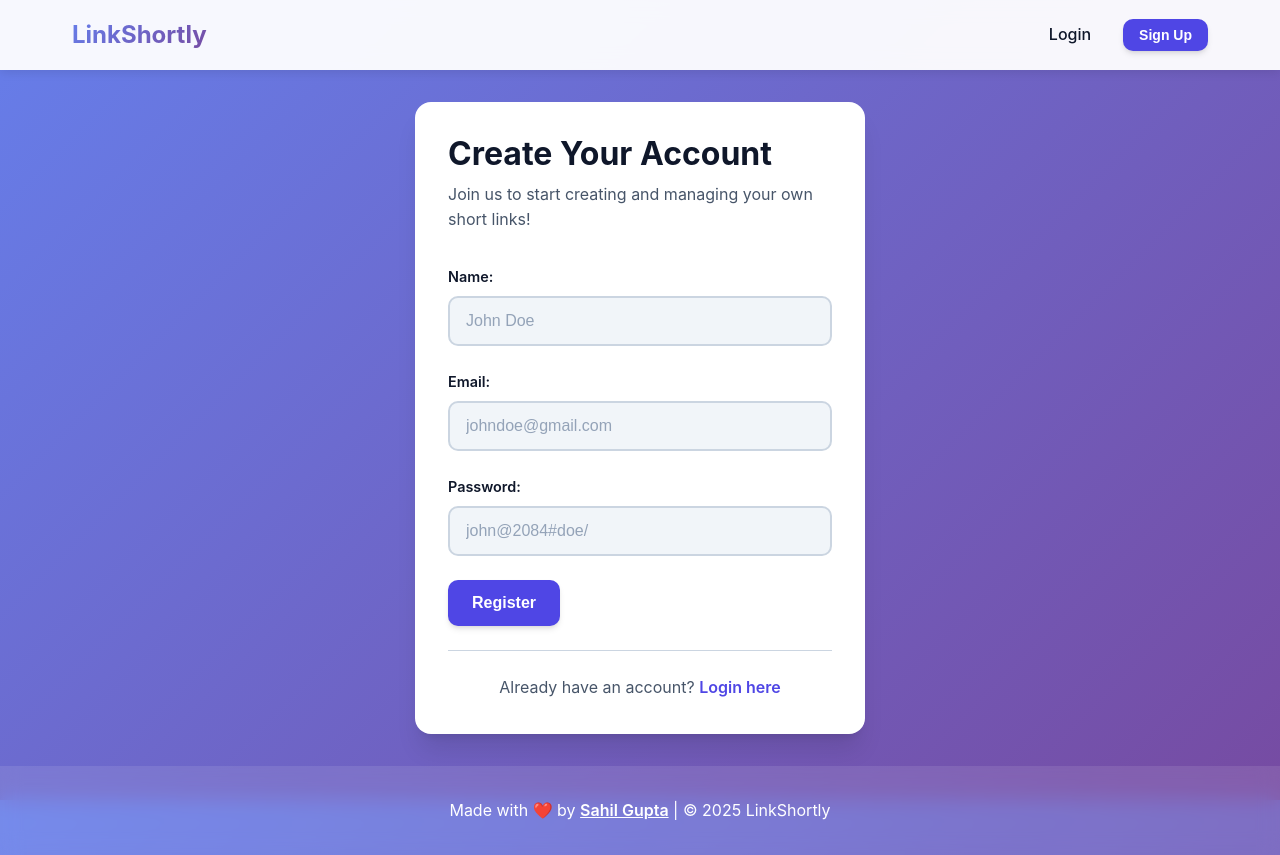
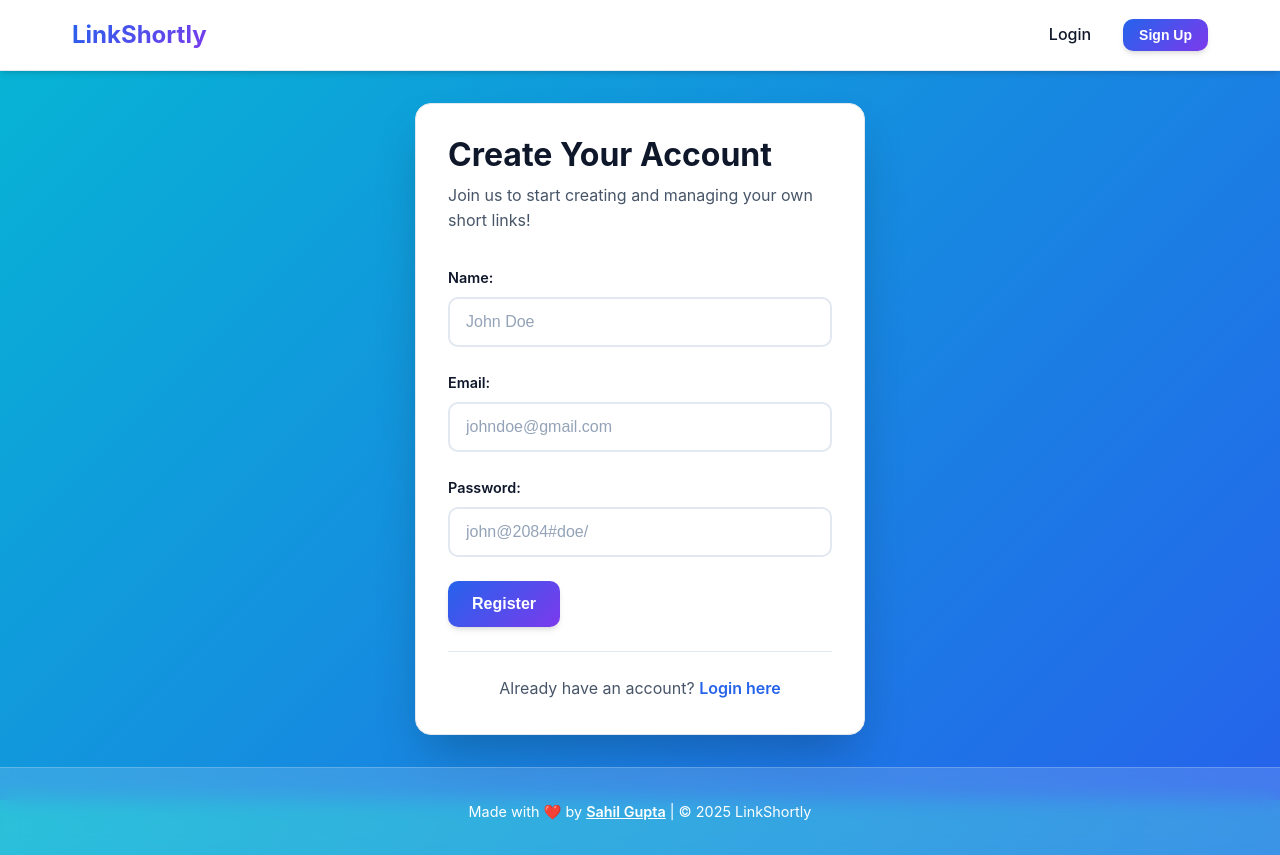
Before and after one commit to Sahilgupta2175/URL-Shortner, a React (Vite) app in the folder Client/: page /register in a window 1280 px wide. Built offline with nearby package versions, Linux system fonts and the light colour scheme.

Commit message:
feat: comprehensive color theory redesign - warm, cool, and neutral palette with 60-30-10 rule

```diff
--- a/Client/src/App.css
+++ b/Client/src/App.css
@@ -7,14 +7,15 @@
 
 /* Navigation Bar */
 .navbar {
-  background: rgba(255, 255, 255, 0.95);
+  background: var(--neutral-white);
+  -webkit-backdrop-filter: blur(10px);
   backdrop-filter: blur(10px);
-  -webkit-backdrop-filter: blur(10px);
-  box-shadow: 0 2px 10px rgba(0, 0, 0, 0.1);
+  box-shadow: var(--shadow-md);
   padding: 1rem 0;
   position: sticky;
   top: 0;
   z-index: 100;
+  border-bottom: 1px solid var(--neutral-medium);
 }
 
 .navbar-content {
@@ -29,11 +30,17 @@
 .navbar-brand {
   font-size: 1.5rem;
   font-weight: 700;
-  background: linear-gradient(135deg, #667eea 0%, #764ba2 100%);
+  background: var(--gradient-primary);
   -webkit-background-clip: text;
   -webkit-text-fill-color: transparent;
   background-clip: text;
   text-decoration: none;
+  transition: var(--transition-fast);
+}
+
+.navbar-brand:hover {
+  filter: brightness(1.2);
+  transform: scale(1.05);
 }
 
 .navbar-links {
@@ -56,12 +63,17 @@
   bottom: -4px;
   left: 0;
   width: 0;
-  height: 2px;
-  background: linear-gradient(135deg, #667eea 0%, #764ba2 100%);
-  transition: width 0.3s ease;
+  height: 3px;
+  background: var(--gradient-primary);
+  transition: var(--transition-base);
+  border-radius: 2px;
 }
 
 .navbar-links a:hover::after {
+  width: 100%;
+}
+
+.navbar-links a.active::after {
   width: 100%;
 }
 
@@ -96,10 +108,11 @@
 }
 
 .home-container form {
-  background: white;
+  background: var(--neutral-white);
   padding: 2rem;
   border-radius: 16px;
-  box-shadow: 0 20px 25px -5px rgb(0 0 0 / 0.1), 0 8px 10px -6px rgb(0 0 0 / 0.1);
+  box-shadow: var(--shadow-2xl);
+  border: 1px solid var(--neutral-medium);
 }
 
 .home-container form > div {
@@ -123,15 +136,17 @@
 
 .dashboard-container > p {
   text-align: center;
-  color: rgba(255, 255, 255, 0.9);
+  color: var(--text-inverse);
   margin-bottom: 2rem;
+  font-size: 1.125rem;
 }
 
 .links-list-container {
-  background: white;
+  background: var(--neutral-white);
   border-radius: 16px;
   padding: 2rem;
-  box-shadow: 0 20px 25px -5px rgb(0 0 0 / 0.1), 0 8px 10px -6px rgb(0 0 0 / 0.1);
+  box-shadow: var(--shadow-2xl);
+  border: 1px solid var(--neutral-medium);
 }
 
 /* Auth Pages (Login & Register) */
@@ -205,7 +220,10 @@
 .stat-card h3 {
   font-size: 2rem;
   margin-bottom: 0.5rem;
-  color: var(--primary-color);
+  background: var(--gradient-primary);
+  -webkit-background-clip: text;
+  -webkit-text-fill-color: transparent;
+  background-clip: text;
   font-weight: 700;
 }
 
@@ -217,51 +235,61 @@
 
 /* Footer */
 .footer {
-  background: rgba(255, 255, 255, 0.1);
+  background: rgba(255, 255, 255, 0.15);
+  -webkit-backdrop-filter: blur(10px);
   backdrop-filter: blur(10px);
-  -webkit-backdrop-filter: blur(10px);
   padding: 2rem;
   text-align: center;
-  color: white;
+  color: var(--text-inverse);
   margin-top: auto;
+  border-top: 1px solid rgba(255, 255, 255, 0.2);
 }
 
 .footer p {
-  color: white;
+  color: var(--text-inverse);
   margin: 0;
+  font-size: 0.9rem;
 }
 
 .footer a {
-  color: white;
+  color: var(--text-inverse);
   font-weight: 600;
   text-decoration: underline;
+  transition: var(--transition-fast);
+}
+
+.footer a:hover {
+  color: var(--accent-energy);
 }
 
 /* Hero Section */
 .hero-section {
   text-align: center;
   padding: 4rem 2rem;
-  background: rgba(255, 255, 255, 0.1);
+  background: rgba(255, 255, 255, 0.15);
+  -webkit-backdrop-filter: blur(10px);
   backdrop-filter: blur(10px);
-  -webkit-backdrop-filter: blur(10px);
   border-radius: 20px;
   margin-bottom: 3rem;
+  border: 1px solid rgba(255, 255, 255, 0.2);
+  box-shadow: var(--shadow-xl);
 }
 
 .hero-section h1 {
   font-size: 3.5rem;
-  color: white;
+  color: var(--text-inverse);
   margin-bottom: 1rem;
-  text-shadow: 2px 2px 4px rgba(0, 0, 0, 0.1);
+  text-shadow: 2px 2px 4px rgba(0, 0, 0, 0.2);
   background: none;
-  -webkit-text-fill-color: white;
+  -webkit-text-fill-color: var(--text-inverse);
 }
 
 .hero-section p {
   font-size: 1.25rem;
-  color: rgba(255, 255, 255, 0.95);
+  color: var(--text-inverse);
   max-width: 600px;
   margin: 0 auto 2rem;
+  text-shadow: 1px 1px 2px rgba(0, 0, 0, 0.1);
 }
 
 /* Animations */
--- a/Client/src/index.css
+++ b/Client/src/index.css
@@ -5,23 +5,73 @@
 }
 
 :root {
-  --primary-color: #4f46e5;
-  --primary-dark: #4338ca;
-  --primary-light: #6366f1;
-  --secondary-color: #0ea5e9;
+  /* Primary Color - Cool Blue for Trust & Reliability (60%) */
+  --primary-color: #2563eb;
+  --primary-dark: #1e40af;
+  --primary-light: #3b82f6;
+  --primary-lighter: #60a5fa;
+
+  /* Secondary Color - Warm Orange for Energy & Action (30%) */
+  --secondary-color: #f97316;
+  --secondary-dark: #ea580c;
+  --secondary-light: #fb923c;
+
+  /* Accent Colors (10%) */
+  --accent-warm: #ef4444; /* Red for urgency/delete */
+  --accent-energy: #facc15; /* Yellow for warnings */
+  --accent-success: #10b981; /* Green for success */
+  --accent-calm: #8b5cf6; /* Purple for premium features */
+  --accent-info: #06b6d4; /* Cyan for information */
+
+  /* Neutral Colors - For Clarity & Balance */
+  --neutral-white: #ffffff;
+  --neutral-light: #f8fafc;
+  --neutral-lighter: #f1f5f9;
+  --neutral-medium: #e2e8f0;
+  --neutral-gray: #94a3b8;
+  --neutral-dark: #475569;
+  --neutral-darker: #334155;
+  --neutral-black: #0f172a;
+
+  /* Background Gradients */
+  --gradient-primary: linear-gradient(135deg, #2563eb 0%, #7c3aed 100%);
+  --gradient-warm: linear-gradient(135deg, #f97316 0%, #ef4444 100%);
+  --gradient-cool: linear-gradient(135deg, #06b6d4 0%, #2563eb 100%);
+  --gradient-success: linear-gradient(135deg, #10b981 0%, #059669 100%);
+
+  /* Semantic Colors */
   --success-color: #10b981;
+  --success-light: #d1fae5;
   --danger-color: #ef4444;
+  --danger-light: #fee2e2;
   --warning-color: #f59e0b;
-  --dark-bg: #0f172a;
-  --light-bg: #f1f5f9;
-  --card-bg: #ffffff;
+  --warning-light: #fef3c7;
+  --info-color: #06b6d4;
+  --info-light: #cffafe;
+
+  /* Text Colors */
   --text-primary: #0f172a;
   --text-secondary: #475569;
-  --border-color: #cbd5e1;
+  --text-tertiary: #94a3b8;
+  --text-inverse: #ffffff;
+
+  /* UI Colors */
+  --border-color: #e2e8f0;
+  --border-focus: #2563eb;
+  --card-bg: #ffffff;
+  --overlay-bg: rgba(15, 23, 42, 0.6);
+
+  /* Shadows */
   --shadow-sm: 0 1px 2px 0 rgb(0 0 0 / 0.05);
   --shadow-md: 0 4px 6px -1px rgb(0 0 0 / 0.1), 0 2px 4px -2px rgb(0 0 0 / 0.1);
   --shadow-lg: 0 10px 15px -3px rgb(0 0 0 / 0.1), 0 4px 6px -4px rgb(0 0 0 / 0.1);
   --shadow-xl: 0 20px 25px -5px rgb(0 0 0 / 0.1), 0 8px 10px -6px rgb(0 0 0 / 0.1);
+  --shadow-2xl: 0 25px 50px -12px rgb(0 0 0 / 0.25);
+
+  /* Transitions */
+  --transition-fast: 150ms ease;
+  --transition-base: 300ms ease;
+  --transition-slow: 500ms ease;
 }
 
 body {
@@ -30,7 +80,7 @@ body {
     sans-serif;
   -webkit-font-smoothing: antialiased;
   -moz-osx-font-smoothing: grayscale;
-  background: linear-gradient(135deg, #667eea 0%, #764ba2 100%);
+  background: var(--gradient-cool);
   background-attachment: fixed;
   min-height: 100vh;
   color: var(--text-primary);
@@ -55,10 +105,12 @@ body {
   background: var(--card-bg);
   border-radius: 16px;
   padding: 2rem;
-  box-shadow: var(--shadow-xl);
+  box-shadow: var(--shadow-2xl);
+  -webkit-backdrop-filter: blur(10px);
   backdrop-filter: blur(10px);
-  border: 1px solid rgba(255, 255, 255, 0.2);
+  border: 1px solid var(--neutral-medium);
   animation: fadeInUp 0.6s ease-out;
+  transition: var(--transition-base);
 }
 
 @keyframes fadeInUp {
@@ -77,12 +129,26 @@ h1, h2, h3, h4, h5, h6 {
   font-weight: 700;
   line-height: 1.2;
   margin-bottom: 1rem;
-  color: var(--text-primary);
+  color: var(--neutral-black);
 }
 
-h1 { font-size: 2.5rem; }
-h2 { font-size: 2rem; }
-h3 { font-size: 1.5rem; }
+h1 {
+  font-size: 2.5rem;
+  background: var(--gradient-primary);
+  -webkit-background-clip: text;
+  -webkit-text-fill-color: transparent;
+  background-clip: text;
+}
+
+h2 {
+  font-size: 2rem;
+  color: var(--neutral-black);
+}
+
+h3 {
+  font-size: 1.5rem;
+  color: var(--primary-color);
+}
 
 p {
   color: var(--text-secondary);
@@ -121,9 +187,10 @@ input[type='email']:focus,
 input[type='password']:focus,
 input[type='url']:focus {
   outline: none;
-  border-color: var(--primary-color);
-  box-shadow: 0 0 0 3px rgba(99, 102, 241, 0.1);
-  background: white;
+  border-color: var(--border-focus);
+  box-shadow: 0 0 0 3px rgba(37, 99, 235, 0.1);
+  background: var(--neutral-white);
+  transform: translateY(-1px);
 }
 
 input::placeholder {
@@ -154,69 +221,82 @@ button:disabled {
 }
 
 button[type='submit'], .btn-primary {
-  background: var(--primary-color);
-  color: white;
+  background: var(--gradient-primary);
+  color: var(--text-inverse);
+  box-shadow: var(--shadow-md);
+  border: none;
+}
+
+button[type='submit']:hover:not(:disabled), .btn-primary:hover:not(:disabled) {
+  transform: translateY(-2px);
+  box-shadow: var(--shadow-xl);
+  filter: brightness(1.1);
+}
+
+button[type='submit']:active:not(:disabled), .btn-primary:active:not(:disabled) {
+  transform: translateY(0);
   box-shadow: var(--shadow-md);
 }
 
-button[type='submit']:hover:not(:disabled), .btn-primary:hover:not(:disabled) {
-  background: var(--primary-dark);
+.btn-secondary {
+  background: var(--neutral-gray);
+  color: var(--text-inverse);
+  border: none;
+}
+
+.btn-secondary:hover {
+  background: var(--neutral-dark);
   transform: translateY(-2px);
   box-shadow: var(--shadow-lg);
 }
 
-button[type='submit']:active:not(:disabled), .btn-primary:active:not(:disabled) {
-  transform: translateY(0);
-}
-
-.btn-secondary {
-  background: var(--text-secondary);
-  color: white;
-}
-
-.btn-secondary:hover {
-  background: var(--text-primary);
-  transform: translateY(-2px);
-}
-
 .btn-copy {
-  background: var(--primary-color);
-  color: white;
+  background: var(--accent-success);
+  color: var(--text-inverse);
+  border: none;
 }
 
 .btn-copy:hover {
-  background: var(--primary-dark);
+  background: #059669;
   transform: translateY(-2px);
+  box-shadow: var(--shadow-lg);
 }
 
 .btn-edit {
-  background: var(--warning-color);
-  color: white;
+  background: var(--secondary-color);
+  color: var(--text-inverse);
+  border: none;
 }
 
 .btn-edit:hover {
-  background: #d97706;
+  background: var(--secondary-dark);
   transform: translateY(-2px);
+  box-shadow: var(--shadow-lg);
 }
 
 .btn-delete {
-  background: var(--danger-color);
-  color: white;
+  background: var(--accent-warm);
+  color: var(--text-inverse);
+  border: none;
 }
 
 .btn-delete:hover {
   background: #dc2626;
   transform: translateY(-2px);
+  box-shadow: var(--shadow-lg);
 }
 
 .btn-logout {
-  background: #64748b;
-  color: white;
+  background: var(--neutral-gray);
+  color: var(--text-inverse);
   margin-top: 2rem;
+  border: none;
 }
 
 .btn-logout:hover {
-  background: #475569;
+  background: var(--neutral-dark);
+  transform: translateY(-2px);
+  box-shadow: var(--shadow-lg);
 }
 
 .btn-small {
@@ -228,13 +308,19 @@ button[type='submit']:active:not(:disabled), .btn-primary:active:not(:disabled)
 a {
   color: var(--primary-color);
   text-decoration: none;
-  transition: all 0.3s ease;
+  transition: var(--transition-base);
   font-weight: 500;
 }
 
 a:hover {
   color: var(--primary-dark);
   text-decoration: underline;
+}
+
+a:focus {
+  outline: 2px solid var(--border-focus);
+  outline-offset: 2px;
+  border-radius: 4px;
 }
 
 /* Table Styles */
@@ -250,13 +336,13 @@ a:hover {
 }
 
 .links-table thead {
-  background: var(--primary-color);
+  background: var(--gradient-primary);
 }
 
 .links-table thead tr th {
   padding: 1rem;
   text-align: left;
-  color: white;
+  color: var(--text-inverse);
   font-weight: 600;
   font-size: 0.875rem;
   text-transform: uppercase;
@@ -269,8 +355,9 @@ a:hover {
 }
 
 .links-table tbody tr:hover {
-  background: var(--light-bg);
+  background: var(--neutral-lighter);
   transform: scale(1.01);
+  box-shadow: var(--shadow-sm);
 }
 
 .links-table tbody tr:last-child {
@@ -286,10 +373,11 @@ a:hover {
 .result-container {
   margin-top: 2rem;
   padding: 1.5rem;
-  background: linear-gradient(135deg, rgba(99, 102, 241, 0.1) 0%, rgba(236, 72, 153, 0.1) 100%);
+  background: var(--success-light);
   border-radius: 12px;
-  border: 2px solid var(--primary-light);
+  border: 2px solid var(--success-color);
   animation: slideIn 0.5s ease-out;
+  box-shadow: var(--shadow-md);
 }
 
 @keyframes slideIn {
@@ -309,9 +397,10 @@ a:hover {
   gap: 1rem;
   margin-top: 0.5rem;
   padding: 1rem;
-  background: white;
+  background: var(--neutral-white);
   border-radius: 8px;
   border: 1px solid var(--border-color);
+  box-shadow: var(--shadow-sm);
 }
 
 .short-url-display a {
@@ -320,17 +409,30 @@ a:hover {
   font-weight: 600;
   color: var(--primary-color);
   word-break: break-all;
+  transition: var(--transition-fast);
+}
+
+.short-url-display a:hover {
+  color: var(--primary-dark);
 }
 
 /* Error Message */
 .error-message {
   margin-top: 1rem;
   padding: 1rem;
-  background: #fee2e2;
-  border: 1px solid #fecaca;
+  background: var(--danger-light);
+  border: 2px solid var(--danger-color);
   border-radius: 8px;
-  color: #dc2626;
+  color: var(--danger-color);
   font-weight: 500;
+  box-shadow: var(--shadow-sm);
+  animation: shake 0.3s ease-in-out;
+}
+
+@keyframes shake {
+  0%, 100% { transform: translateX(0); }
+  25% { transform: translateX(-5px); }
+  75% { transform: translateX(5px); }
 }
 
 /* Loading State */
@@ -361,12 +463,13 @@ a:hover {
   left: 0;
   width: 100%;
   height: 100%;
-  background: rgba(0, 0, 0, 0.6);
+  background: var(--overlay-bg);
   display: flex;
   justify-content: center;
   align-items: center;
   z-index: 1000;
-  backdrop-filter: blur(4px);
+  -webkit-backdrop-filter: blur(8px);
+  backdrop-filter: blur(8px);
   animation: fadeIn 0.3s ease-out;
 }
 
@@ -380,13 +483,14 @@ a:hover {
 }
 
 .edit-modal-content {
-  background: white;
+  background: var(--neutral-white);
   padding: 2rem;
   border-radius: 16px;
   max-width: 500px;
   width: 90%;
-  box-shadow: var(--shadow-xl);
+  box-shadow: var(--shadow-2xl);
   animation: slideUp 0.3s ease-out;
+  border: 1px solid var(--neutral-medium);
 }
 
 @keyframes slideUp {
--- a/Client/src/pages/HomePage.jsx
+++ b/Client/src/pages/HomePage.jsx
@@ -122,7 +122,7 @@ function HomePage() {
                                 Create Another
                             </button>
                             {authToken && (
-                                <p style={{marginTop: '1rem', color: '#64748b'}}>
+                                <p style={{marginTop: '1rem', color: '#ffffff'}}>
                                     View all your links in{' '}
                                     <a href='/dashboard' onClick={(e) => { e.preventDefault(); navigate('/dashboard'); }} title='Go to Dashboard'>
                                         Dashboard
```
